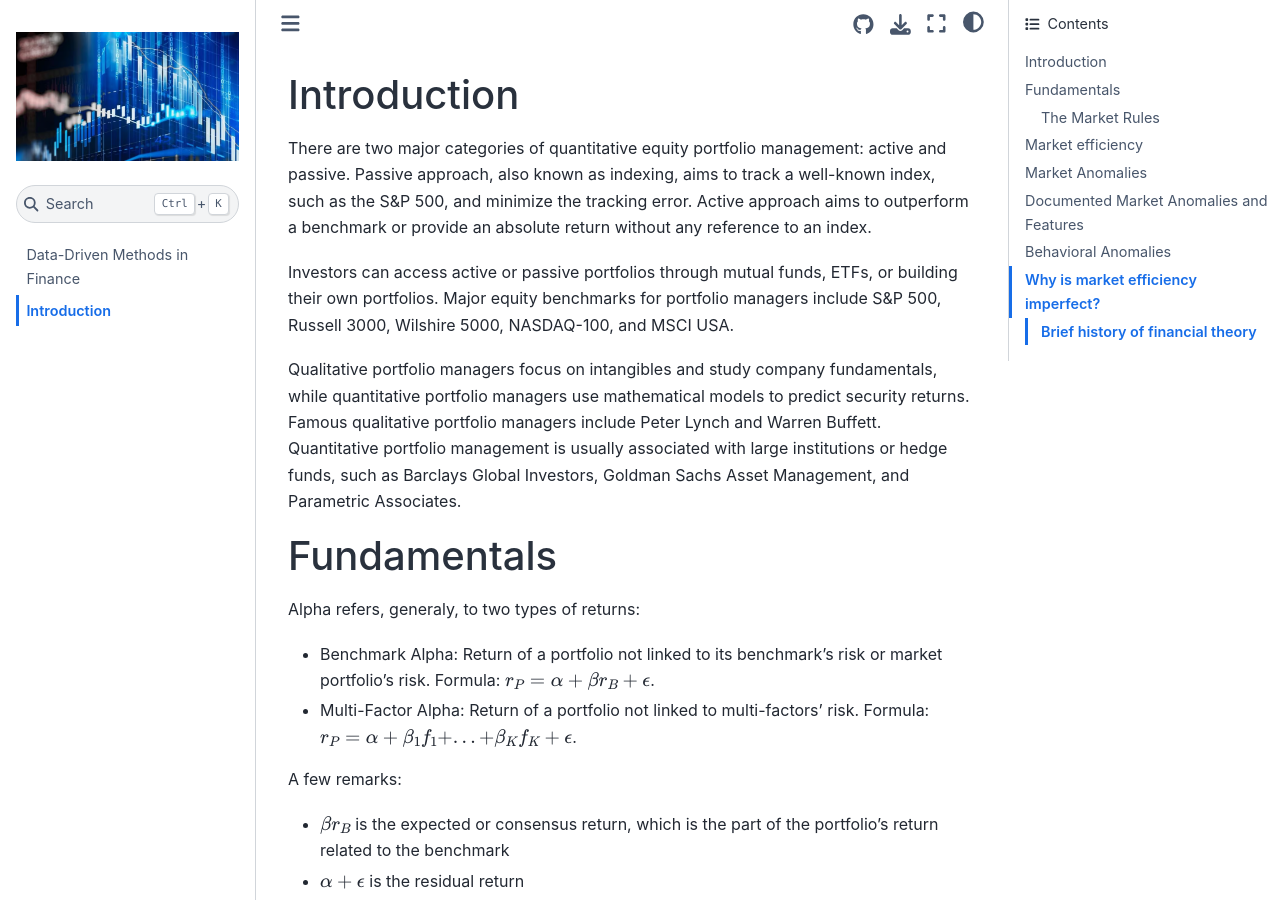
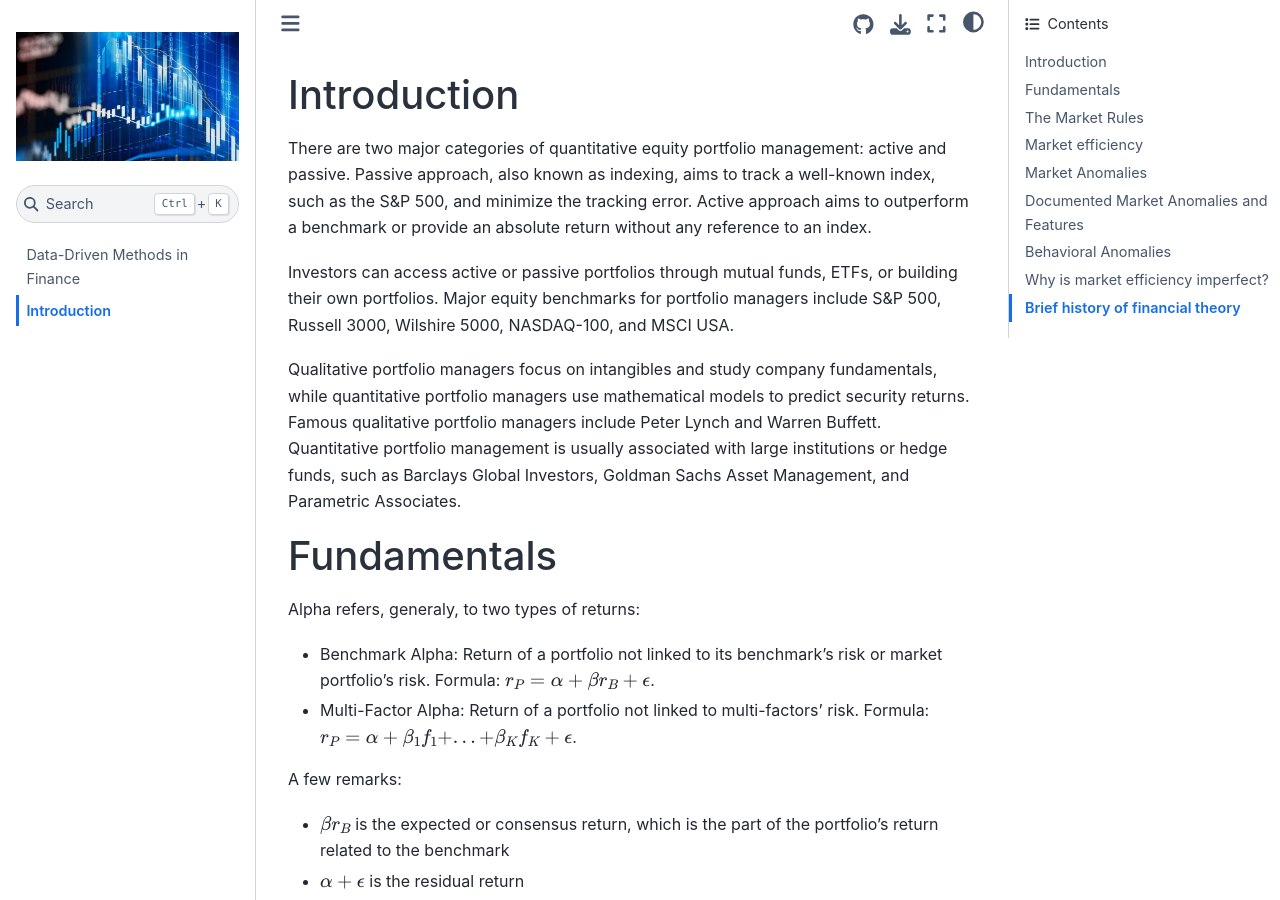
Before and after one commit to naftalic/ddmif, a Jupyter Book: the page built from introduction.md, in a window 1280 px wide and 900 px high. Built offline with Jupyter Book 1.0.4 settings and Sphinx 7.4.7 and the Sphinx Book theme 1.1.4, drawn with Linux system fonts in a browser that asks for light colours.

```diff
--- a/introduction.md
+++ b/introduction.md
@@ -1,4 +1,4 @@
-## Introduction
+# Introduction
 
 There are two major categories of quantitative equity portfolio management: active and passive. Passive approach, also known as indexing, aims to track a well-known index, such as the S&P 500, and minimize the tracking error. Active approach aims to outperform a benchmark or provide an absolute return without any reference to an index.
 
@@ -7,7 +7,7 @@ Investors can access active or passive portfolios through mutual funds, ETFs, or
 Qualitative portfolio managers focus on intangibles and study company fundamentals, while quantitative portfolio managers use mathematical models to predict security returns. Famous qualitative portfolio managers include Peter Lynch and Warren Buffett. Quantitative portfolio management is usually associated with large institutions or hedge funds, such as Barclays Global Investors, Goldman Sachs Asset Management, and Parametric Associates.
 
 
-## Fundamentals
+# Fundamentals
 
 Alpha refers, generaly, to two types of returns:
 - Benchmark Alpha: Return of a portfolio not linked to its benchmark's risk or market portfolio's risk. Formula: $r_P = α + βr_B + ϵ$.
@@ -28,7 +28,7 @@ Ex-Post Information Ratio is the excess performance of a portfolio manager in te
 
 An active portfolio manager aims for high alpha and high information ratio.
 
-### The Market Rules
+# The Market Rules
 
 - Efficiency prevails in markets with profits only possible through taking risk.
 - Risk-free arbitrage does not exist.
@@ -36,7 +36,7 @@ An active portfolio manager aims for high alpha and high information ratio.
 - QA must be based on solid economic theories and reflect persistent patterns.
 - Deviations from the benchmark are acceptable only if they come with manageable uncertainty.
 
-## Market efficiency
+# Market efficiency
 
 - Weak form - security prices fully reflect all past market information. Hence, technical analysis is not expected to produce superior stock picks.
 - Semi-strong form - security prices reflect all publicly available information, including macroeconomic fundamentals and analyst reports. Hence, relying on publicly available information for stock picking is not likely to be effective.
@@ -49,7 +49,7 @@ Can we test for market efficiency?
 - Strong Form Efficiency: This is challenging to test, but one way is to analyze insider trading transactions, limit order book data, and employee stock grants.
 
 
-## Market Anomalies
+# Market Anomalies
 
 - Defining "Normal" Returns: To determine if a strategy violates market efficiency, it's necessary to define what is considered a "normal" or "expected" return. This can be done by using a zero-investment portfolio or a security pricing model (e.g. CAPM).
 
@@ -57,7 +57,7 @@ Can we test for market efficiency?
 
 When testing for anomalies, it's important to be aware of data limitations and to ensure good organization of the data. A good knowledge of statistics and attention to detail is also critical to avoid mistakes in the analysis.
 
-## Documented Market Anomalies and Features
+# Documented Market Anomalies and Features
 
 - Value Effect: Low P/E stocks outperform high P/E stocks, as well as P/B, P/S, and P/D ratio stocks.
 Features: P/E, P/B, P/S, and P/D ratio.
@@ -122,7 +122,7 @@ Features: Share turnover and Amihud liquidity.
 - Crowding: Stocks invested in by many money managers underperform less invested-in stocks.
 Features: Holdings-based measure and return-based measure of saturation by managers.
 
-## Behavioral Anomalies
+# Behavioral Anomalies
 
 Behavioral finance is a branch of finance that considers psychological and behavioral factors in investment decisions, leading to outcomes that differ from those predicted by rational decision-making theories. It recognizes profitable opportunities from investors' behavior.
 
@@ -155,7 +155,7 @@ Anomalies:
 - Government regulations create deviations from ideal economic models.
 
 
-## Brief history of financial theory
+# Brief history of financial theory
 
 The modern financial theory has a history of over 100 years, starting from Bachelier's work in 1900 to today's portfolio risk measurement. The growth of quantitative equity portfolio management was accelerated by technological and theoretical advances in the late 20th century, but it's based on a vast literature of modern portfolio theory. Despite being widely used, many practitioners may not be aware of its origin. Here's a brief overview of the progress in investment philosophy. Knowledge of modern portfolio theory is valuable for both practitioners and students of finance, even if they later question its parts.
 
```
